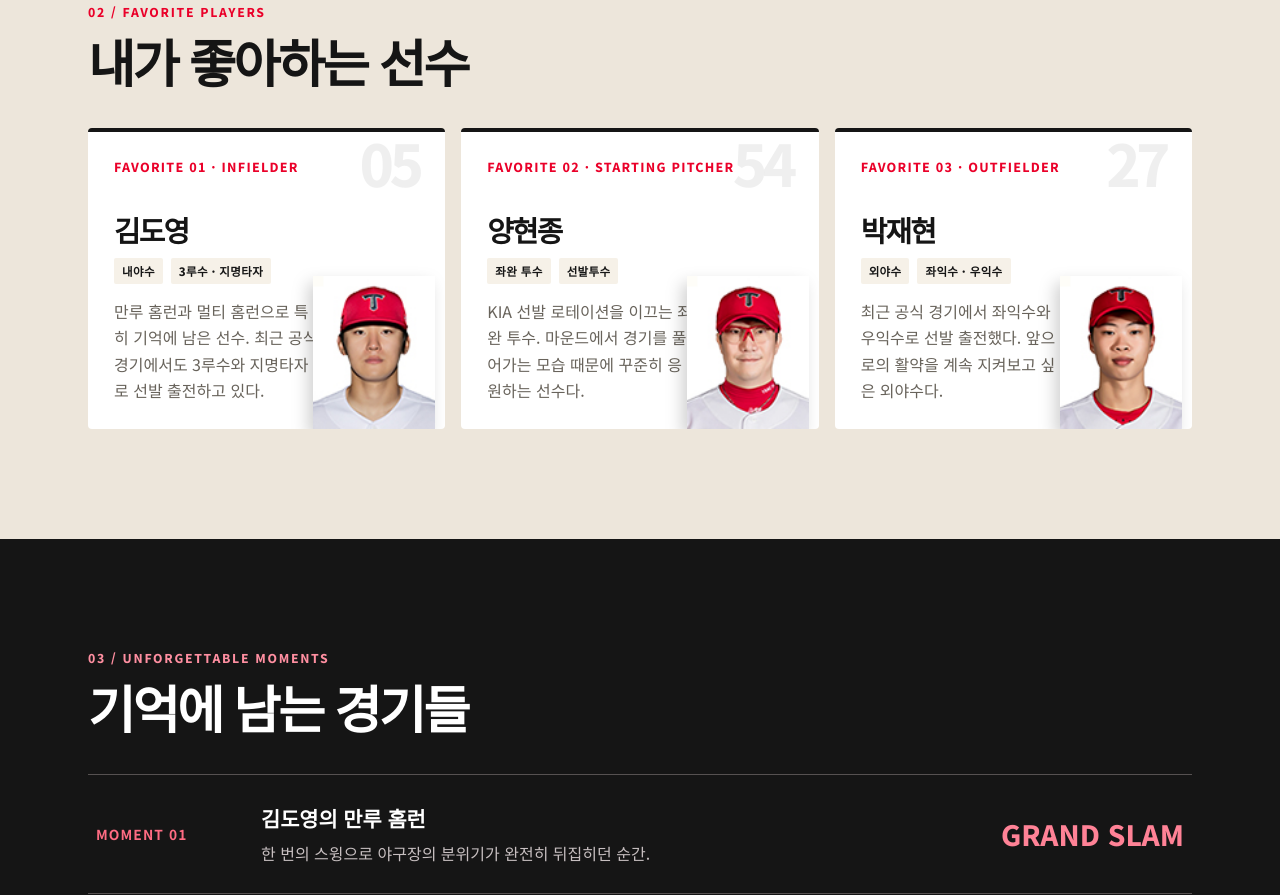
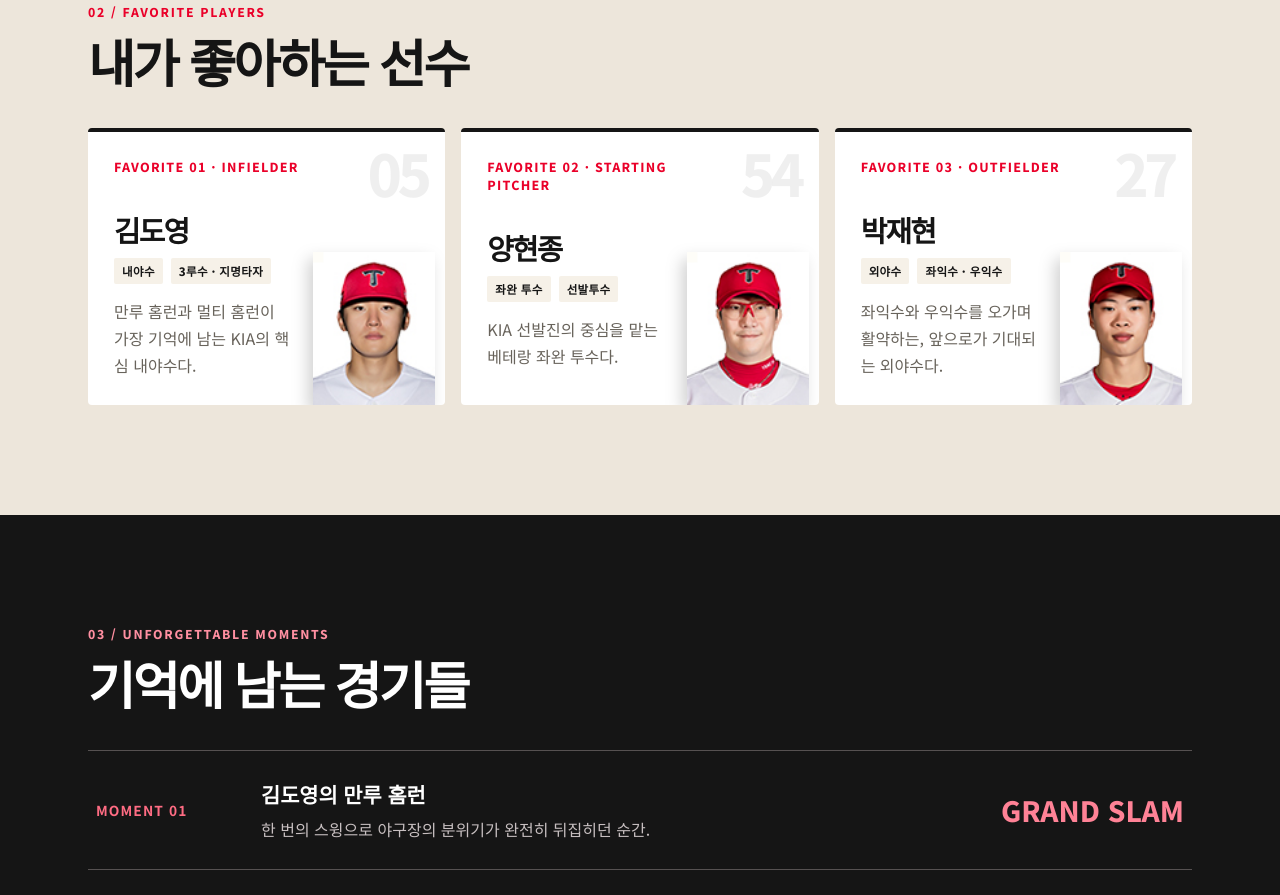
Before and after one commit to windycar/Ssafy_I_AM, a plain HTML site: page index.html in a window 1280 px wide. Shown: the part 1390-2285 px from the top of the page. Drawn offline with Linux system fonts and the light colour scheme.

Commit message:
선수 카드 설명과 등번호 배치 수정

```diff
--- a/index.html
+++ b/index.html
@@ -59,7 +59,7 @@
             <div class="player-number">05</div>
             <h3>김도영</h3>
             <div class="player-meta"><span>내야수</span><span>3루수 · 지명타자</span></div>
-            <p>만루 홈런과 멀티 홈런으로 특히 기억에 남은 선수. 최근 공식 경기에서도 3루수와 지명타자로 선발 출전하고 있다.</p>
+            <p>만루 홈런과 멀티 홈런이 가장 기억에 남는 KIA의 핵심 내야수다.</p>
             <img class="player-photo" src="선수사진/김도영.jpg" alt="KIA 타이거즈 김도영">
           </article>
           <article class="card">
@@ -67,7 +67,7 @@
             <div class="player-number">54</div>
             <h3>양현종</h3>
             <div class="player-meta"><span>좌완 투수</span><span>선발투수</span></div>
-            <p>KIA 선발 로테이션을 이끄는 좌완 투수. 마운드에서 경기를 풀어가는 모습 때문에 꾸준히 응원하는 선수다.</p>
+            <p>KIA 선발진의 중심을 맡는 베테랑 좌완 투수다.</p>
             <img class="player-photo" src="선수사진/양현종.jpg" alt="KIA 타이거즈 양현종">
           </article>
           <article class="card">
@@ -75,7 +75,7 @@
             <div class="player-number">27</div>
             <h3>박재현</h3>
             <div class="player-meta"><span>외야수</span><span>좌익수 · 우익수</span></div>
-            <p>최근 공식 경기에서 좌익수와 우익수로 선발 출전했다. 앞으로의 활약을 계속 지켜보고 싶은 외야수다.</p>
+            <p>좌익수와 우익수를 오가며 활약하는, 앞으로가 기대되는 외야수다.</p>
             <img class="player-photo" src="선수사진/박재현.jpg" alt="KIA 타이거즈 박재현">
           </article>
         </div>
--- a/style.css
+++ b/style.css
@@ -130,12 +130,12 @@ h2 { margin: 10px 0 36px; font-size: clamp(2rem, 4vw, 3.5rem); letter-spacing: -
 .cards { display: grid; grid-template-columns: repeat(3, 1fr); gap: 16px; }
 .card { min-height: 272px; padding: 26px; position: relative; overflow: hidden; background: var(--card-bg); border-top: 4px solid var(--ink); border-radius: 4px; transition: transform .25s, box-shadow .25s, background 0.3s; }
 .card:hover { transform: translateY(-8px); box-shadow: 0 18px 28px rgba(30,20,15,.12); }
-.number { color: var(--red); font-weight: 800; font-size: .78rem; letter-spacing: .1em; }
+.number { padding-right: 82px; color: var(--red); font-weight: 800; font-size: .78rem; letter-spacing: .1em; }
 .card h3 { font-size: 1.8rem; margin: 33px 0 8px; letter-spacing: -.06em; }
-.card p { max-width: 68%; color: var(--card-text); line-height: 1.65; margin: 0; }
+.card p { max-width: calc(100% - 128px); color: var(--card-text); line-height: 1.7; margin: 0; }
 .player-meta { display: flex; gap: 8px; flex-wrap: wrap; margin: 0 0 14px; }
 .player-meta span { padding: 5px 8px; background: var(--cream); color: var(--ink); font-size: .72rem; font-weight: 800; letter-spacing: .03em; border-radius: 2px; }
-.player-number { float: right; margin-top: -42px; color: rgba(150,150,150,0.15); font-size: 3.6rem; font-weight: 800; line-height: 1; letter-spacing: -.08em; }
+.player-number { position: absolute; top: 12px; right: 18px; color: rgba(150,150,150,0.15); font-size: 3.6rem; font-weight: 800; line-height: 1; letter-spacing: -.08em; }
 .player-photo { position: absolute; right: 10px; bottom: 0; width: 122px; height: 178px; object-fit: contain; object-position: bottom; filter: drop-shadow(-5px 7px 8px rgba(0,0,0,.18)); transition: transform .3s ease; }
 .card:hover .player-photo { transform: scale(1.05) translateY(-3px); }
 
@@ -241,7 +241,7 @@ footer { padding: 26px; text-align: center; background: #101010; color: #a79f9e;
   .intro { grid-template-columns: 1fr; gap: 32px; }
   .baseball { height: 250px; }
   .cards, .joy-grid { grid-template-columns: 1fr; }
-  .card p { max-width: calc(100% - 105px); }
+  .card p { max-width: calc(100% - 112px); }
   .guestbook-layout { grid-template-columns: 1fr; gap: 22px; }
   .joy-media { height: 230px; }
   .gallery-grid { grid-template-columns: 1fr 1fr; grid-template-rows: 230px 180px 180px; }
```
